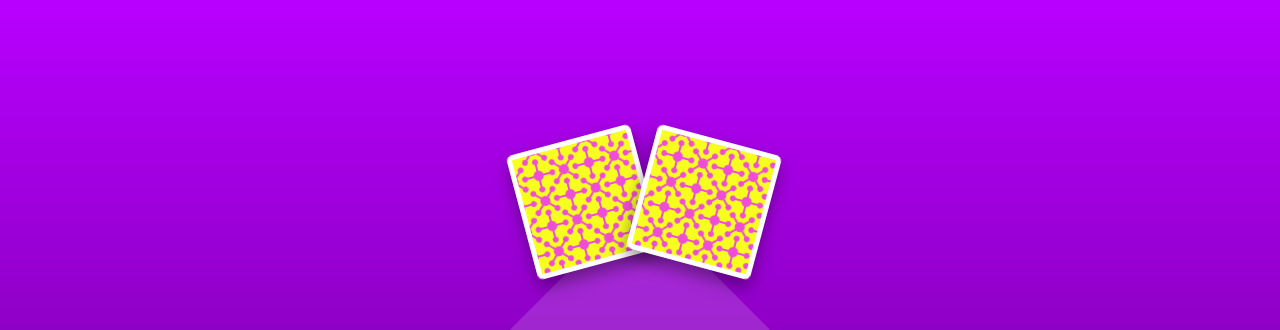
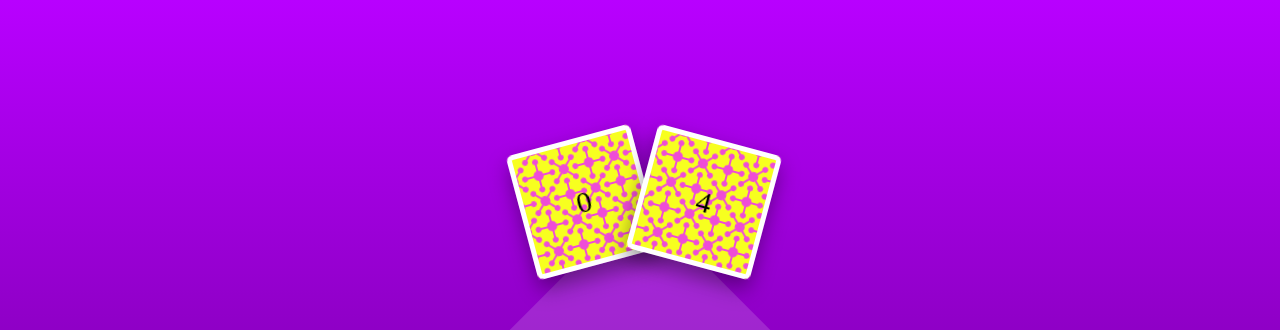
Before and after one commit to SergioTrinquet/Memory_Game, a Vue app: page / in a window 1280 px wide. Shown: the top 330 px of the page. Built offline with nearby package versions, Linux system fonts and the light colour scheme; a web font is replaced by a local one.

Commit message:
Externalisation code carte dans un nouveau composant

```diff
--- a/src/views/Intro.vue
+++ b/src/views/Intro.vue
@@ -3,20 +3,16 @@
 
         <div class="score" :class="animationScore ? 'anim' : ''">+1</div>
         <div class="wrapper-card first">
-            <div class="flip-card" :class="cardToFlip1 ? 'flipped' : ''">
-                <div class="flip-card-inner">
-                    <div class="flip-card-front"></div>
-                    <div class="flip-card-back" :style="loadImg(idxImgCard1)"></div>
-                </div>
-            </div>
+            <Card
+                :idxCards="idxImgCard1"
+                :stateCards="cardState1"
+            />
         </div>
         <div class="wrapper-card last">
-            <div class="flip-card" :class="cardToFlip2 ? 'flipped' : ''">
-                <div class="flip-card-inner">
-                    <div class="flip-card-front"></div>
-                    <div class="flip-card-back" :style="loadImg(idxImgCard2)"></div>
-                </div>
-            </div>
+            <Card
+                :idxCards="idxImgCard2"
+                :stateCards="cardState2"
+            />
         </div>
 
         <div class="carre-test"></div><!-- TEST -->
@@ -32,6 +28,7 @@
 </template>
 
 <script setup>
+    import Card from '@/components/Card.vue'
     import { onMounted, ref } from 'vue'
     /* import anime from 'animejs/lib/anime.es.js'; */
 
@@ -45,8 +42,8 @@
 
     // Gestion cartes qui tournent
     let i = 0
-    const cardToFlip1 = ref(false)
-    const cardToFlip2 = ref(false)
+    const cardState1 = ref(0)
+    const cardState2 = ref(0)
     const idxImgs = [[1, 5], [3, 3], [2, 4], [3, 5], [10, 10], [13, 14]] // Indexs pris au hasard des images de fruits
     const flattenIdxImgs = idxImgs.flat()
     const idxImgCard1 = ref(1)
@@ -58,11 +55,11 @@
 
     function flipCards() {
         // On retourne la 1ere carte (celle de gauche)
-        flipFrontCard(idxImgCard1, cardToFlip1)
+        flipFrontCard(idxImgCard1, cardState1)
 
         // On retourne la 2eme carte (celle de droite) 2 sec. plus tard...
         setTimeout(() => {
-            flipFrontCard(idxImgCard2, cardToFlip2)
+            flipFrontCard(idxImgCard2, cardState2)
 
             // ...Et on Affiche le point gagné qd les 2 cartes sont identiques
             animationScore.value = false
@@ -71,21 +68,16 @@
 
         // On retourne les 2 cartes en même temps pour cacher le contenu au bout de 4 sec.
         setTimeout(() => {
-            cardToFlip1.value = false
-            cardToFlip2.value = false
+            cardState1.value = 0
+            cardState2.value = 0
         }, delayFlipBothCards)
     }
 
-    // Chargement image carte
-    function loadImg(i) {
-        const path = require(`@/assets/imgs/fruits/fr_${i}.png`);
-        return { 'background-image': `url(${path})` };
-    }
 
     function flipFrontCard(idxImg, card) {
         if(i >= flattenIdxImgs.length) i = 0
-        idxImg.value = flattenIdxImgs[i]
-        card.value = true
+        idxImg.value = flattenIdxImgs[i] - 1
+        card.value = 1
         i++
     }
 
@@ -287,7 +279,6 @@ button:hover > span.bg {
   color: black;
 }
 
-
 .score {
     position: absolute;
     margin: var(--topPositionElPgIntro) 0 0 0;
```
